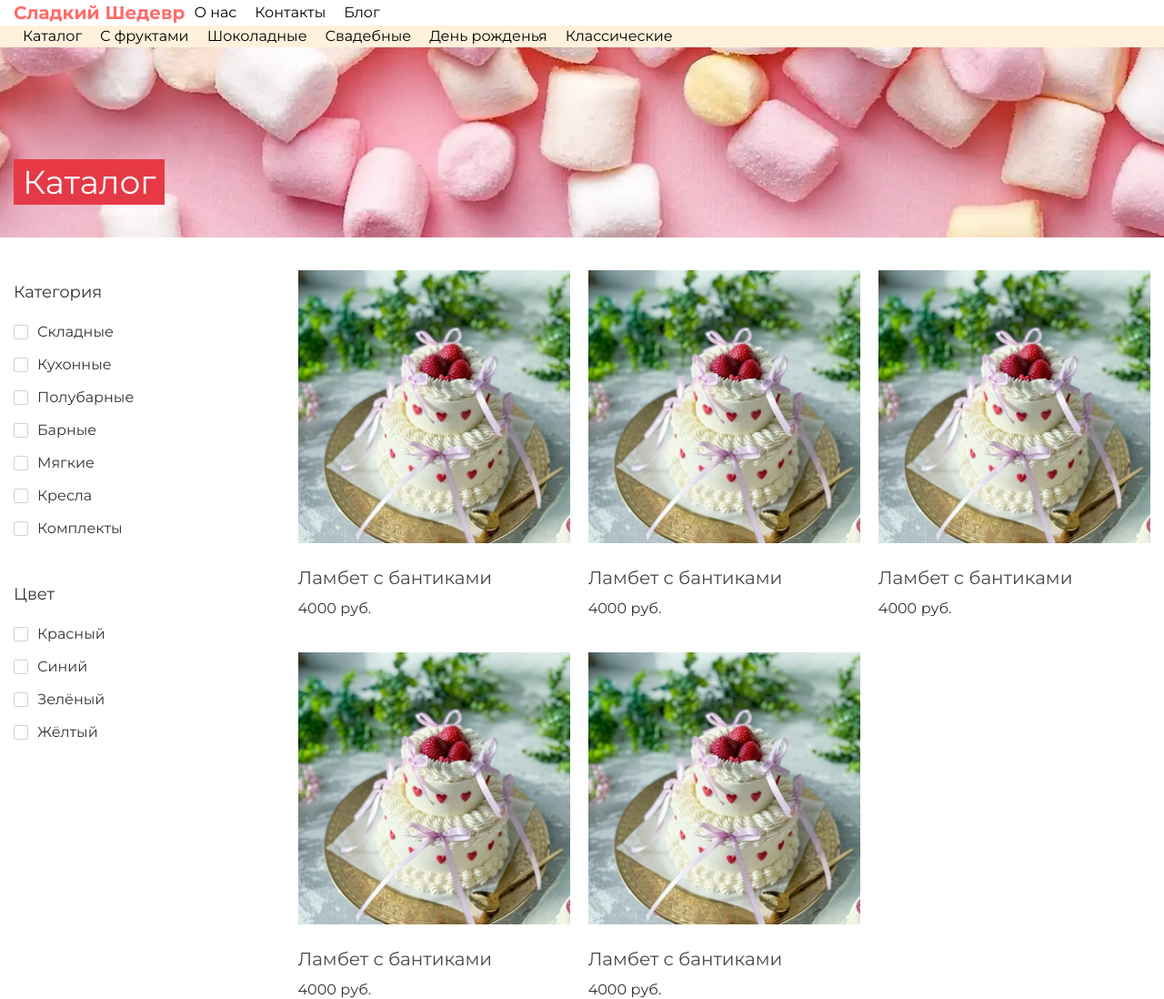
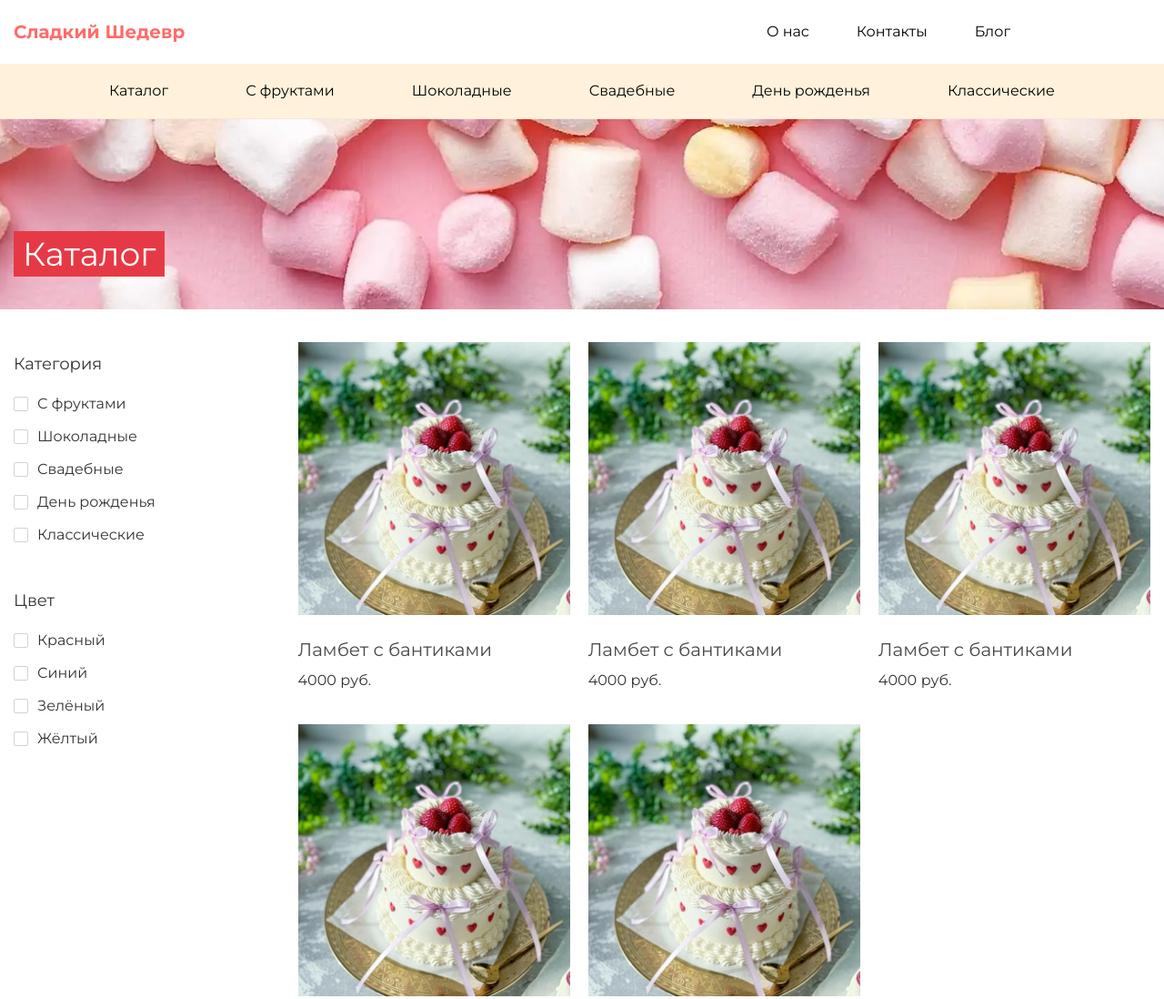
Before and after one commit to not-iron-yury/Seats, a website: page src/html/catalog.html in a window 1280 px wide. Shown: the top 1098 px of the page at 91% size. Drawn offline with nearby package versions, Linux system fonts and the light colour scheme; files that its build step writes are made by us from their sources; files whose address does not match are found by name.

Commit message:
Декомпозиция элементов
Changes to be committed:
	deleted:    src/html/blocks/_catalog.html
	new file:   src/html/blocks/catalog/all.html
	modified:   src/html/catalog.html

	new file:   src/html/filter-products/filter.html

	modified:   src/html/index.html
	modified:   src/scss/blocks/_header.scss

```diff
--- a/src/html/blocks/_catalog.html
+++ /dev/null
@@ -1,83 +0,0 @@
-<section class="catalog">
-  <div class="container catalog__container">
-    <aside class="catalog__aside">
-      <section class="filter">
-        <h2 class="sr-only">Фильтр товаров</h2>
-        <fieldset class="filter__fieldset">
-          <legend id="filter-category-label" class="filter__legend">Категория</legend>
-
-          <label class="filter__label" for="category-folding">
-            <input type="checkbox" class="checkbox" id="category-folding" name="category" value="folding" />
-            <span class="filter__checkbox-text">Складные</span>
-          </label>
-
-          <label class="filter__label" for="category-kitchen">
-            <input type="checkbox" class="checkbox" id="category-kitchen" name="category" value="kitchen" />
-            <span class="filter__checkbox-text">Кухонные</span>
-          </label>
-
-          <label class="filter__label" for="category-semibar">
-            <input type="checkbox" class="checkbox" id="category-semibar" name="category" value="semibar" />
-            <span class="filter__checkbox-text">Полубарные</span>
-          </label>
-
-          <label class="filter__label" for="category-bar">
-            <input type="checkbox" class="checkbox" id="category-bar" name="category" value="bar" />
-            <span class="filter__checkbox-text">Барные</span>
-          </label>
-
-          <label class="filter__label" for="category-soft">
-            <input type="checkbox" class="checkbox" id="category-soft" name="category" value="soft" />
-            <span class="filter__checkbox-text">Мягкие</span>
-          </label>
-
-          <label class="filter__label" for="category-armchair">
-            <input type="checkbox" class="checkbox" id="category-armchair" name="category" value="armchair" />
-            <span class="filter__checkbox-text">Кресла</span>
-          </label>
-
-          <label class="filter__label" for="category-sets">
-            <input type="checkbox" class="checkbox" id="category-sets" name="category" value="sets" />
-            <span class="filter__checkbox-text">Комплекты</span>
-          </label>
-        </fieldset>
-
-        <fieldset class="filter__fieldset">
-          <legend id="filter-color-label" class="filter__legend">Цвет</legend>
-
-          <label class="filter__label" for="color-red">
-            <input type="checkbox" class="checkbox" id="color-red" name="color" value="red" />
-            <span class="filter__checkbox-text">Красный</span>
-          </label>
-
-          <label class="filter__label" for="color-blue">
-            <input type="checkbox" class="checkbox" id="color-blue" name="color" value="blue" />
-            <span class="filter__checkbox-text">Синий</span>
-          </label>
-
-          <label class="filter__label" for="color-green">
-            <input type="checkbox" class="checkbox" id="color-green" name="color" value="green" />
-            <span class="filter__checkbox-text">Зелёный</span>
-          </label>
-
-          <label class="filter__label" for="color-yellow">
-            <input type="checkbox" class="checkbox" id="color-yellow" name="color" value="yellow" />
-            <span class="filter__checkbox-text">Жёлтый</span>
-          </label>
-        </fieldset>
-      </section>
-    </aside>
-
-    <section class="catalog__body">
-      <h2 class="sr-only">Товары</h2>
-      <ul class="catalog__list">
-        <li class="catalog__item">@@include('../products-intro/product-1.html')</li>
-        <li class="catalog__item">@@include('../products-intro/product-1.html')</li>
-        <li class="catalog__item">@@include('../products-intro/product-1.html')</li>
-        <li class="catalog__item">@@include('../products-intro/product-1.html')</li>
-        <li class="catalog__item">@@include('../products-intro/product-1.html')</li>
-      </ul>
-      <button type="button" class="btn btn_theme_primary-light catalog__button">Показать ещё</button>
-    </section>
-  </div>
-</section>
--- /dev/null
+++ b/src/html/blocks/catalog/all.html
@@ -0,0 +1,17 @@
+<section class="catalog">
+  <div class="container catalog__container">
+    <aside class="catalog__aside">@@include('../../filter-products/filter.html')</aside>
+
+    <section class="catalog__body">
+      <h2 class="sr-only">Товары</h2>
+      <ul class="catalog__list">
+        <li class="catalog__item">@@include('../../products-intro/product-1.html')</li>
+        <li class="catalog__item">@@include('../../products-intro/product-1.html')</li>
+        <li class="catalog__item">@@include('../../products-intro/product-1.html')</li>
+        <li class="catalog__item">@@include('../../products-intro/product-1.html')</li>
+        <li class="catalog__item">@@include('../../products-intro/product-1.html')</li>
+      </ul>
+      <button type="button" class="btn btn_theme_primary-light catalog__button">Показать ещё</button>
+    </section>
+  </div>
+</section>
--- a/src/html/catalog.html
+++ b/src/html/catalog.html
@@ -30,7 +30,7 @@
     <main class="main">
       @@include('blocks/hero/hero-small_catalog.html')
       <!--  -->
-      @@include('blocks/_catalog.html')
+      @@include('blocks/catalog/all.html')
       <!--  -->
     </main>
     @@include('blocks/_footer.html')
--- /dev/null
+++ b/src/html/filter-products/filter.html
@@ -0,0 +1,55 @@
+<section class="filter">
+  <h2 class="sr-only">Фильтр товаров</h2>
+  <fieldset class="filter__fieldset">
+    <legend id="filter-category-label" class="filter__legend">Категория</legend>
+
+    <label class="filter__label" for="category-fruity">
+      <input type="checkbox" class="checkbox" id="category-fruity" name="category" value="fruity" />
+      <span class="filter__checkbox-text">С фруктами</span>
+    </label>
+
+    <label class="filter__label" for="category-choclet">
+      <input type="checkbox" class="checkbox" id="category-choclet" name="category" value="choclet" />
+      <span class="filter__checkbox-text">Шоколадные</span>
+    </label>
+
+    <label class="filter__label" for="category-wedding">
+      <input type="checkbox" class="checkbox" id="category-wedding" name="category" value="wedding" />
+      <span class="filter__checkbox-text">Свадебные</span>
+    </label>
+
+    <label class="filter__label" for="category-birthday">
+      <input type="checkbox" class="checkbox" id="category-birthday" name="category" value="birthday" />
+      <span class="filter__checkbox-text">День рожденья</span>
+    </label>
+
+    <label class="filter__label" for="category-classic">
+      <input type="checkbox" class="checkbox" id="category-classic" name="category" value="classic" />
+      <span class="filter__checkbox-text">Классические</span>
+    </label>
+  </fieldset>
+
+  <fieldset class="filter__fieldset">
+    <legend id="filter-color-label" class="filter__legend">Цвет</legend>
+
+    <label class="filter__label" for="color-red">
+      <input type="checkbox" class="checkbox" id="color-red" name="color" value="red" />
+      <span class="filter__checkbox-text">Красный</span>
+    </label>
+
+    <label class="filter__label" for="color-blue">
+      <input type="checkbox" class="checkbox" id="color-blue" name="color" value="blue" />
+      <span class="filter__checkbox-text">Синий</span>
+    </label>
+
+    <label class="filter__label" for="color-green">
+      <input type="checkbox" class="checkbox" id="color-green" name="color" value="green" />
+      <span class="filter__checkbox-text">Зелёный</span>
+    </label>
+
+    <label class="filter__label" for="color-yellow">
+      <input type="checkbox" class="checkbox" id="color-yellow" name="color" value="yellow" />
+      <span class="filter__checkbox-text">Жёлтый</span>
+    </label>
+  </fieldset>
+</section>
--- a/src/scss/blocks/_header.scss
+++ b/src/scss/blocks/_header.scss
@@ -1,9 +1,4 @@
 .header {
-  & svg {
-    width: 16px;
-    height: 16px;
-  }
-
   &__top {
   }
 
@@ -15,14 +10,15 @@
     display: flex;
     align-items: center;
 
-    &--top {
+    &_top {
       justify-content: space-between;
       max-width: 1390px;
       padding: 21px 15px;
     }
-    &--bottom {
+    &_bottom {
       justify-content: center;
       padding: 18px 15px;
+      border-bottom: 1px solid rgba(211, 211, 211, 0.3);
     }
   }
 
@@ -37,14 +33,6 @@
     gap: 32px;
   }
 
-  &__nav {
-    &--top {
-    }
-
-    &--bottom {
-    }
-  }
-
   &__buttons {
     display: flex;
     align-items: center;
@@ -57,19 +45,25 @@
 }
 
 .nav {
+  &_bottom {
+    width: 90%;
+  }
+
   &__list {
     display: flex;
     align-items: center;
 
-    &--top {
+    &_top {
       gap: 32px;
     }
-    &--bottom {
-      gap: 44px;
+    &_bottom {
+      display: grid;
+      grid-auto-flow: column;
     }
   }
 
   &__item {
+    justify-self: center;
   }
 
   &__link {
```
Also changed, not shown: src/html/index.html (+7 -7 lines).
